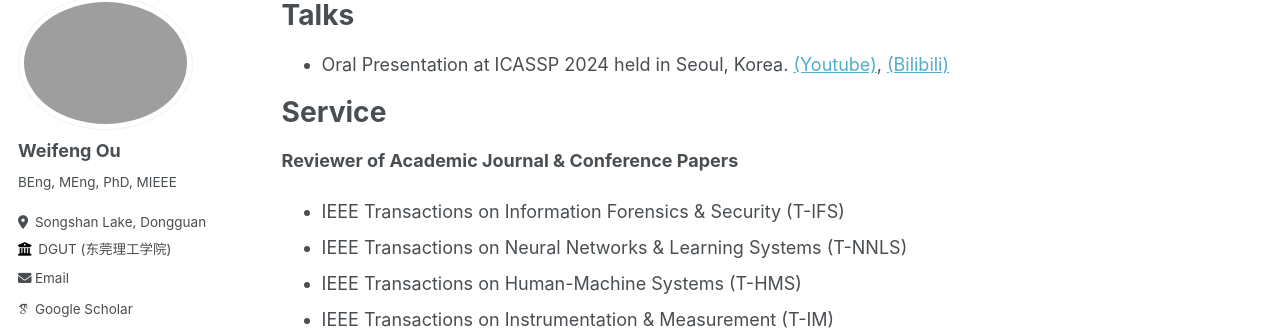
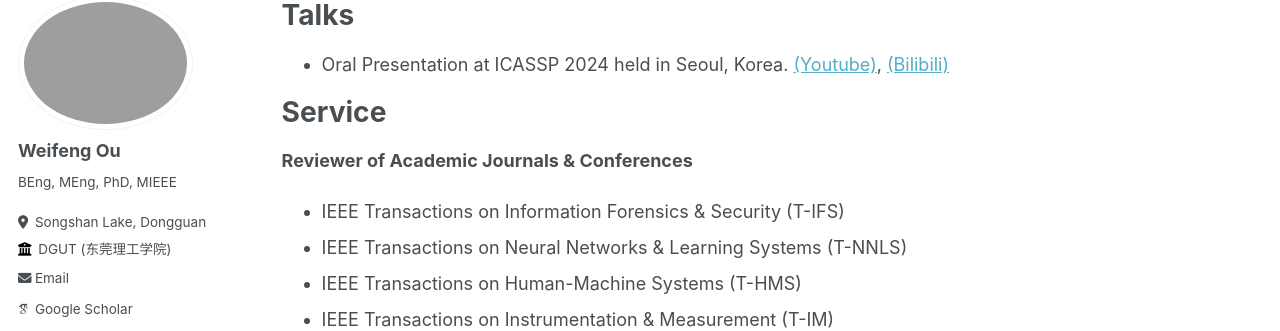
Before and after one commit to ouwf/ouwf.github.io, a Jekyll site: the page built from _pages/cv.md, in a window 1280 px wide and 900 px high, scrolled down 3359 px. Shown: the part 110-441 px from the top of the window. Built offline with Jekyll 4.4.1, drawn with Linux system fonts in a browser that asks for light colours; some web fonts are replaced.

Commit message:
Update cv.md

```diff
--- a/_pages/cv.md
+++ b/_pages/cv.md
@@ -81,7 +81,7 @@ Email: ouwf@dgut.edu.cn
 * Oral Presentation at ICASSP 2024 held in Seoul, Korea. [(Youtube)](https://youtu.be/Dlx5-vZDs7M), [(Bilibili)](https://www.bilibili.com/video/BV1tZ421n7pr/?share_source=copy_web&vd_source=c6aa2f1ae9ba773028f00e4b419716d5)
 
 # Service
-**Reviewer of Academic Journal & Conference Papers**
+**Reviewer of Academic Journals & Conferences**
 * IEEE Transactions on Information Forensics & Security (T-IFS)
 * IEEE Transactions on Neural Networks & Learning Systems (T-NNLS)
 * IEEE Transactions on Human-Machine Systems (T-HMS)
```
